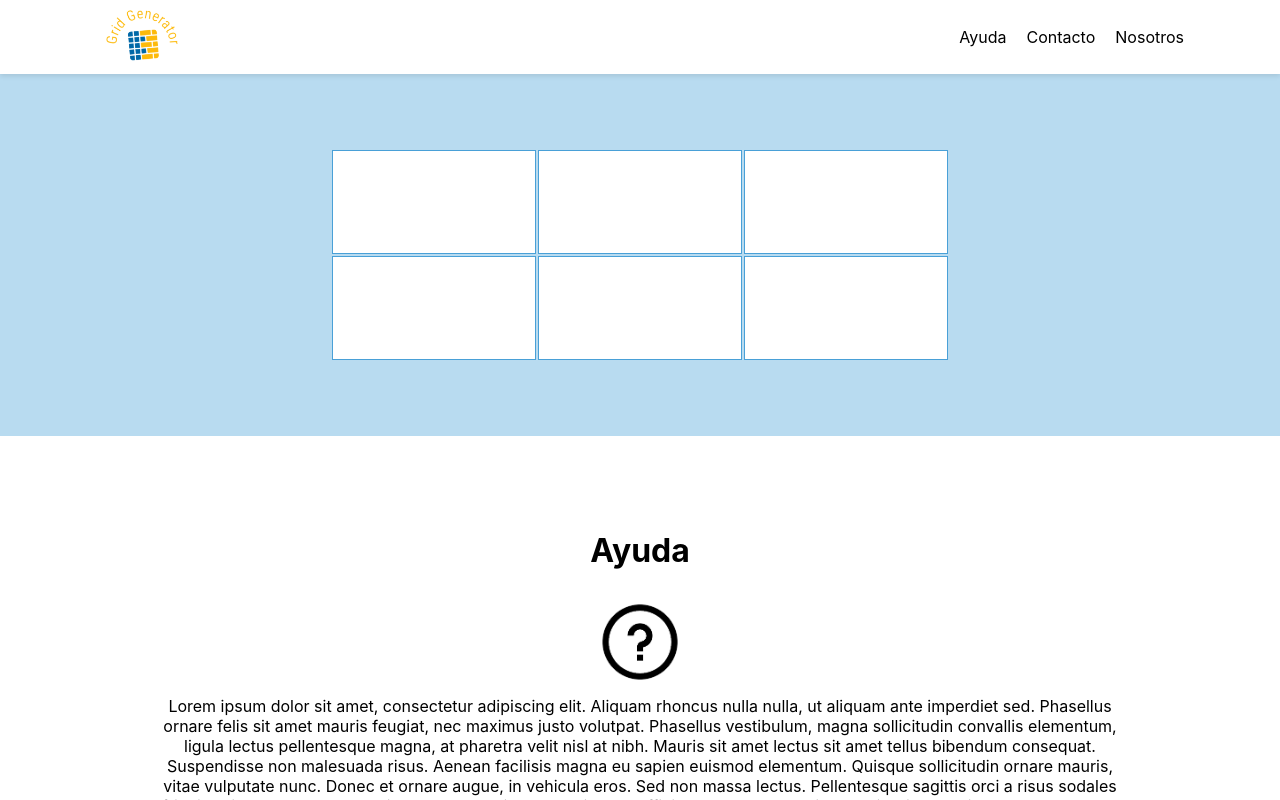
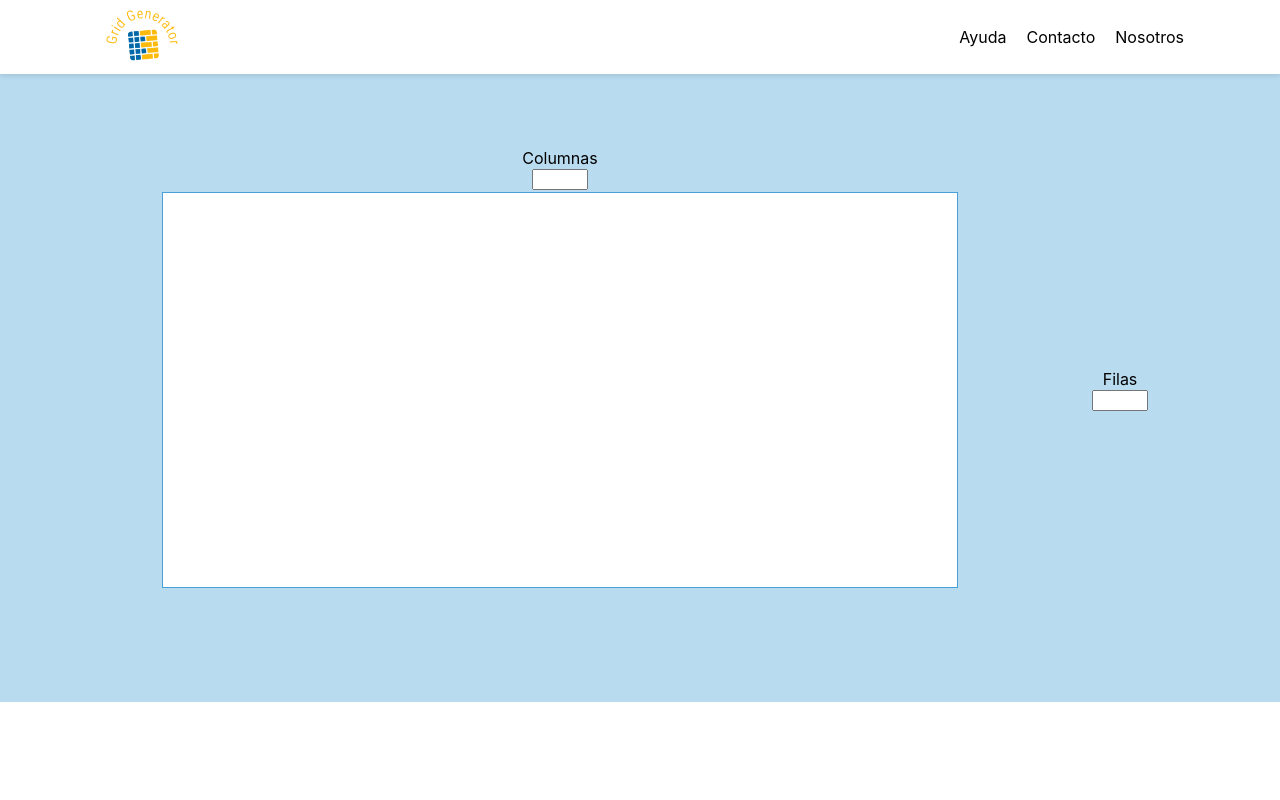
Before and after one commit to Juanse133/grid-generator, a React (Create React App) app: page / in a window 1280 px wide. Shown: the top 800 px of the page. Built offline with nearby package versions, Linux system fonts and the light colour scheme.

Commit message:
feat: dynamic table added

```diff
--- a/src/components/GridGenerator.js
+++ b/src/components/GridGenerator.js
@@ -1,21 +1,78 @@
-import React from "react";
+import React, { useState } from "react";
 import "../styles/components/grid.css";
 
 const GridGenerator = () => {
+    const [numberOfCols, setNumberOfCols] = useState(1);
+    const [numberOfRows, setNumberOfRows] = useState(1);
+
+    const changeNumberOfCols = () => {
+        setNumberOfCols(
+            document.querySelector(".container-columnas input")?.value
+        );
+    };
+    const changeNumberOfRows = () => {
+        setNumberOfRows(
+            document.querySelector(".container-filas input")?.value
+        );
+    };
+
+    //CHECK IF SOMETHING EXISTS
+    function waitForElm(selector) {
+        return new Promise((resolve) => {
+            if (document.querySelector(selector)) {
+                return resolve(document.querySelector(selector));
+            }
+            const observer = new MutationObserver((mutations) => {
+                if (document.querySelector(selector)) {
+                    resolve(document.querySelector(selector));
+                    observer.disconnect();
+                }
+            });
+            observer.observe(document.body, {
+                childList: true,
+                subtree: true,
+            });
+        });
+    }
+
+    waitForElm(".table").then((elm) => {
+        let tabla = document.querySelector("table");
+        console.log("aaa");
+        tabla.innerHTML = "";
+        for (let i = 0; i < numberOfRows; i++) {
+            const tr = tabla.insertRow();
+            for (let j = 0; j < numberOfCols; j++) {
+                tr.insertCell();
+            }
+        }
+    });
+
     return (
         <div className="grid-container">
-            <table>
-                <tr>
-                    <td></td>
-                    <td></td>
-                    <td></td>
-                </tr>
-                <tr>
-                    <td></td>
-                    <td></td>
-                    <td></td>
-                </tr>
-            </table>
+            <div className="container-columnas">
+                <div>Columnas</div>
+                <input
+                    type="number"
+                    min="1"
+                    max="12"
+                    id="columns"
+                    onChange={changeNumberOfCols}
+                ></input>
+            </div>
+
+            <div className="table">
+                <table></table>
+            </div>
+            <div className="container-filas">
+                <div>Filas</div>
+                <input
+                    type="number"
+                    min="1"
+                    max="12"
+                    id="rows"
+                    onChange={changeNumberOfRows}
+                ></input>
+            </div>
         </div>
     );
 };
--- a/src/styles/components/grid.css
+++ b/src/styles/components/grid.css
@@ -1,16 +1,36 @@
 .grid-container {
     padding: 9.25rem 0 4.625rem;
     background: #007dc847;
+    display: grid;
+    grid-template-columns: 0.5fr 2fr 1fr;
+    grid-template-rows: 0.2fr 1fr;
+    grid-column-gap: 0px;
+    grid-row-gap: 0px;
 }
 
 .grid-container table {
     margin: 0 auto;
+    width: 800px;
+    height: 400px;
 }
 
 .grid-container td {
     border: 1px solid #007bc8b6;
-    width: 200px;
-    height: 100px;
     text-align: center;
     background: white;
 }
+
+.container-columnas {
+    grid-area: 1 / 2 / 2 / 3;
+    align-self: center;
+}
+
+.table {
+    grid-area: 2 / 2 / 3 / 3;
+    align-self: center;
+}
+
+.container-filas {
+    grid-area: 2 / 3 / 3 / 4;
+    align-self: center;
+}
```
